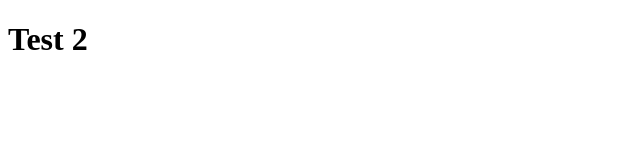
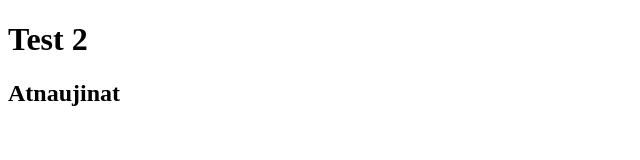
Before and after one commit to janaitis/janaitis.github.io, a plain HTML site: page test2/index.html in a window 1280 px wide. Shown: the whole page, without its empty margins (0-640 px from the left). Drawn offline with Linux system fonts and the light colour scheme.

Commit message:
Update index.html

```diff
--- a/test2/index.html
+++ b/test2/index.html
@@ -8,5 +8,6 @@
 </head>
 <body>
     <h1>Test 2</h1>
+    <h2>Atnaujinat</h2>
 </body>
 </html>
```
